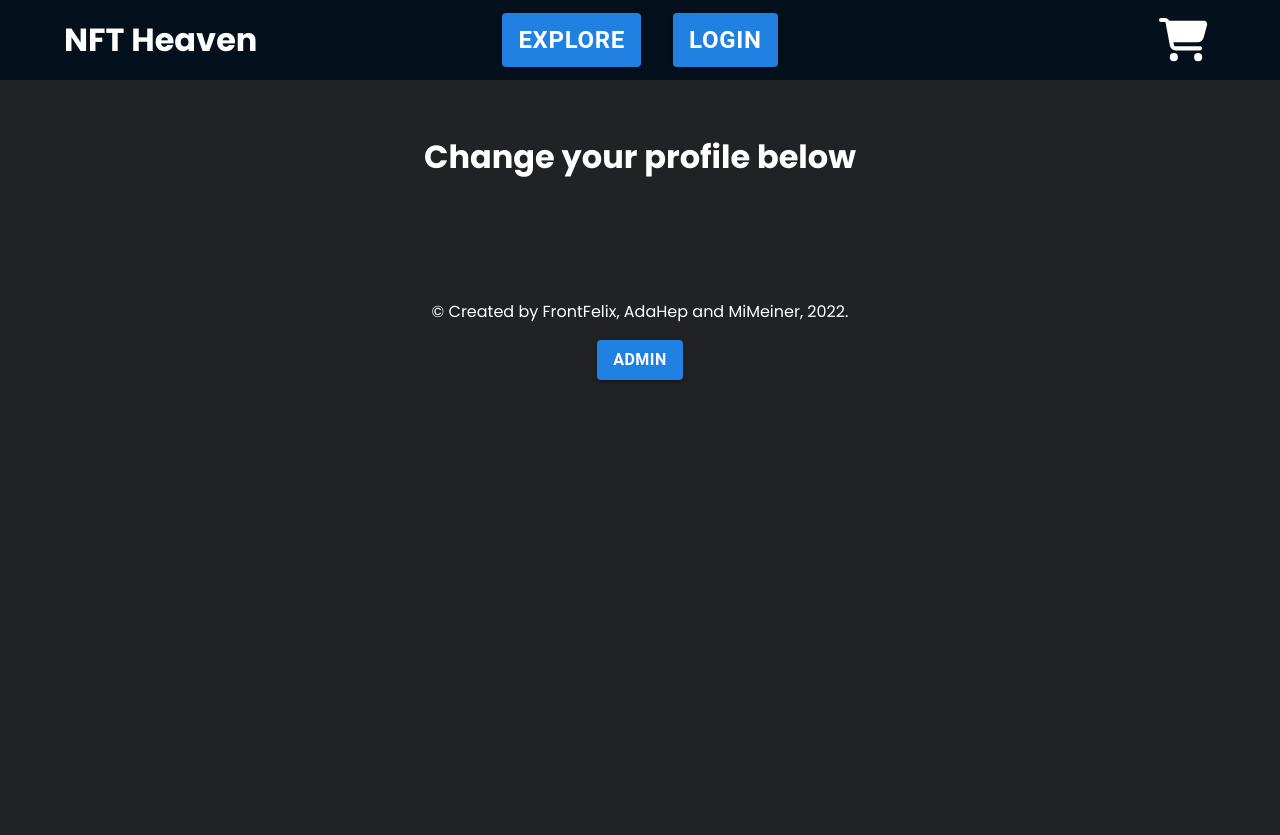
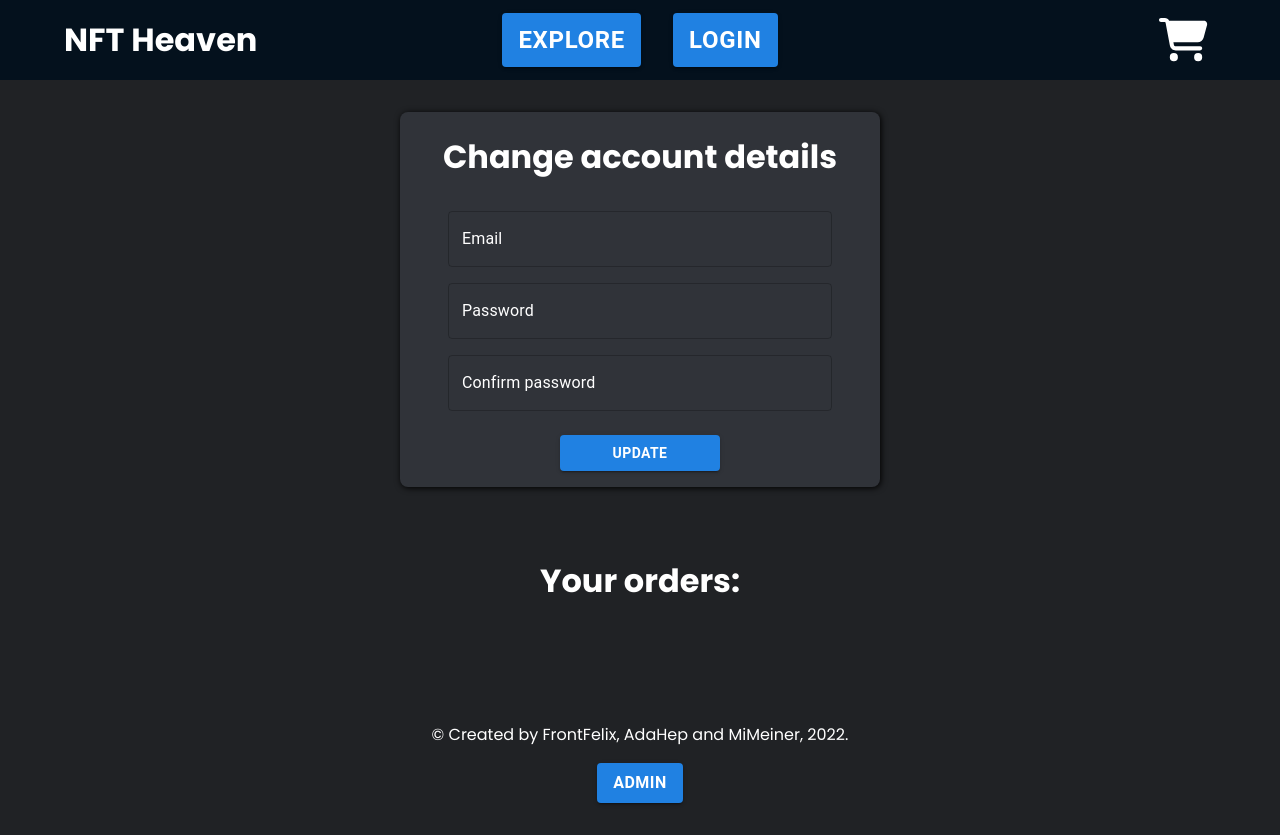
Before and after one commit to liinneea-a/DW-slutprojekt, a React (Create React App) app in the folder client/: page /profile in a window 1280 px wide. Before the commit the page ends 800 px from the top, so only its background shows below. Built offline with nearby package versions, Linux system fonts and the light colour scheme.

Commit message:
edit user functionality

```diff
--- a/client/src/context/LoginContext.tsx
+++ b/client/src/context/LoginContext.tsx
@@ -6,6 +6,7 @@ interface User {
   email: string;
   password: string;
   isAdmin: boolean;
+  _id: string;
 }
 
 interface UserContext {
@@ -14,6 +15,7 @@ interface UserContext {
   setLoggedInUser: React.Dispatch<React.SetStateAction<any[]>>, */
   postUser: ({}) => Promise<any>
   loginUser: ({}) => Promise<any>
+  updateUser: ({}) => Promise<any>
   //fetchLoggedInUser: () => void;
   isLoggedIn: boolean;
   signOut: () => void;
@@ -24,9 +26,11 @@ export const UserContext = createContext<UserContext>({
     email: "test@test.se",
     password: "test",
     isAdmin: false,
+    _id: "",
   },
   postUser: async () => {},
   loginUser: async () => {},
+  updateUser: async () => {},
   //fetchLoggedInUser: () => {},
   isLoggedIn: false,
   signOut: () => {},
@@ -38,6 +42,7 @@ export const UserProvider = (props: any) => {
     email: "",
     password: "",
     isAdmin: false,
+    _id: "",
   });
 
   console.log(loggedInUser, isLoggedIn)
@@ -56,6 +61,19 @@ export const UserProvider = (props: any) => {
     try {
       let response = await makeReq("/api/login", "POST", user);
       /* console.log(response) */
+      setLoggedInUser(response)
+      setIsLoggedIn(true)
+      return response
+    } catch (err) {
+      return console.log(err);
+    }
+  }
+
+  const updateUser = async (user: any) => {
+    console.log(user)
+     try {
+      let response = await makeReq(`/api/userUpdate/${user.id}`, "PUT", user);
+      console.log(response)
       setLoggedInUser(response)
       setIsLoggedIn(true)
       return response
@@ -90,6 +108,7 @@ export const UserProvider = (props: any) => {
       email: "",
       password: "",
       isAdmin: false,
+      _id: "",
     });
     window.location.reload();
   };
@@ -100,6 +119,7 @@ export const UserProvider = (props: any) => {
         loggedInUser,
         postUser,
         loginUser,
+        updateUser,
         isLoggedIn,
         /* setIsLoggedIn,
         setLoggedInUser, */
--- a/client/src/pages/ProfilePage.tsx
+++ b/client/src/pages/ProfilePage.tsx
@@ -1,10 +1,113 @@
 import * as React from 'react';
-import { CSSProperties } from "react";
+import { CSSProperties, useContext } from "react";
+import * as yup from "yup";
+import { useFormik } from "formik";
+import { Button, TextField } from '@mui/material';
+import { UserContext } from '../context/LoginContext';
+
+const validationSchema = yup.object({
+  email: yup
+    .string()
+    .email("Please enter a valid email")
+    .required("Email is required"),
+  password: yup
+    .string()
+    .required("Please provide a password")
+    .min(6, "The password needs to be atleast 6 characters long.")
+    .matches(/[A-Za-z0-9]/, "Password can only contain letter"),
+    confirmPassword: yup
+    .string()
+    .required("Please confirm your password")
+    .oneOf([yup.ref("password")], "The passwords need to match"),
+});
 
 function ProfilePage() {
+  const { updateUser, isLoggedIn, loggedInUser} = useContext(UserContext);
+
+console.log(loggedInUser._id)
+
+  const formik = useFormik({
+    initialValues: {
+      email: loggedInUser.email,
+      password: "",
+      confirmPassword: "",
+    },
+    validationSchema: validationSchema,
+    onSubmit: (values) => {
+      let user = {
+        email: values.email,
+        password: values.password,
+        id: loggedInUser._id,
+      }
+      updateUserInfo(user)
+      console.log(values);
+    },
+  });
+
+   async function updateUserInfo(user: any) {
+    console.log(user)
+    const userToBeLogedIn = await updateUser(user)
+    console.log(userToBeLogedIn)}
+
+
+
+
+
     return (
         <div style={loginPageLayout}>
-          <h1>Change your profile below</h1>
+          {/* <h1>Change your profile below</h1>
+          <div style={tempFormLayout}>
+          </div> */}
+          <form style={loginForm} onSubmit={formik.handleSubmit}>
+        <h1>Change account details</h1>
+          <TextField
+            style={textFieldStyle}
+            fullWidth
+            id="email"
+            name="email"
+            label="Email"
+            autoComplete="off"
+            value={formik.values.email}
+            onChange={formik.handleChange}
+            error={formik.touched.email && Boolean(formik.errors.email)}
+            helperText={formik.touched.email && formik.errors.email}
+          />
+          <TextField
+            style={textFieldStyle}
+            fullWidth
+            id="password"
+            name="password"
+            label="Password"
+            type="password"
+            value={formik.values.password}
+            onChange={formik.handleChange}
+            error={formik.touched.password && Boolean(formik.errors.password)}
+            helperText={formik.touched.password && formik.errors.password}
+          />
+            <TextField
+        style={textFieldStyle}
+        fullWidth
+        id="confirmPassword"
+        name="confirmPassword"
+        label="Confirm password"
+        type="password"
+        value={formik.values.confirmPassword}
+        onChange={formik.handleChange}
+        error={formik.touched.confirmPassword && Boolean(formik.errors.confirmPassword)}
+        helperText={formik.touched.confirmPassword && formik.errors.confirmPassword}
+      />
+
+          <Button
+            style={nextButtonStyle}
+            color="primary"
+            variant="contained"
+            fullWidth
+            type="submit"
+          >
+            Update
+          </Button>
+      </form>
+       <h1>Your orders:</h1>
           <div style={tempFormLayout}>
           </div>
         </div>
@@ -25,3 +128,28 @@ const tempFormLayout: CSSProperties = {
   gap: '2rem',
   alignItems: 'center'
 }
+
+const loginForm: CSSProperties = {
+  width: "30rem",
+  display: "flex",
+  flexDirection: "column",
+  alignItems: "center",
+  paddingBottom: '1rem',
+  background: "#303339",
+  boxShadow: "1px 1px 6px black",
+  borderRadius: ".5rem",
+  height: 'min-content'
+};
+
+const textFieldStyle: CSSProperties = {
+  marginBottom: "1rem",
+  width: "80%",
+  margin: ".5rem",
+};
+
+const nextButtonStyle: CSSProperties = {
+  marginTop: "1rem",
+  width: "10rem",
+  background: "#2081e2",
+  fontWeight: "bold",
+};
```
Also changed, not shown: 1 other file (tests, documents, lock files or other folders).
